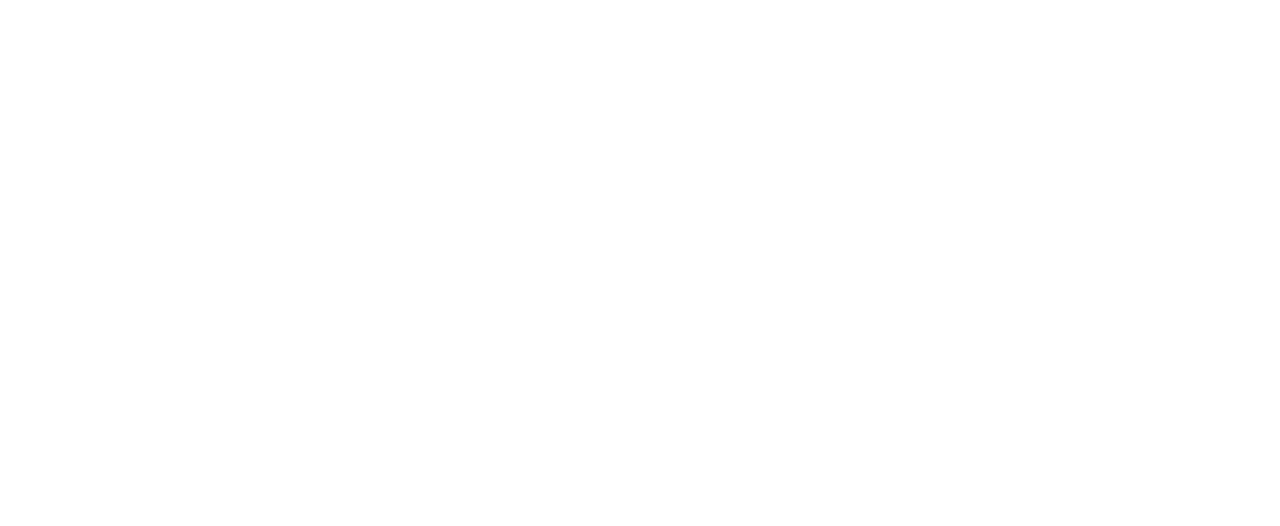
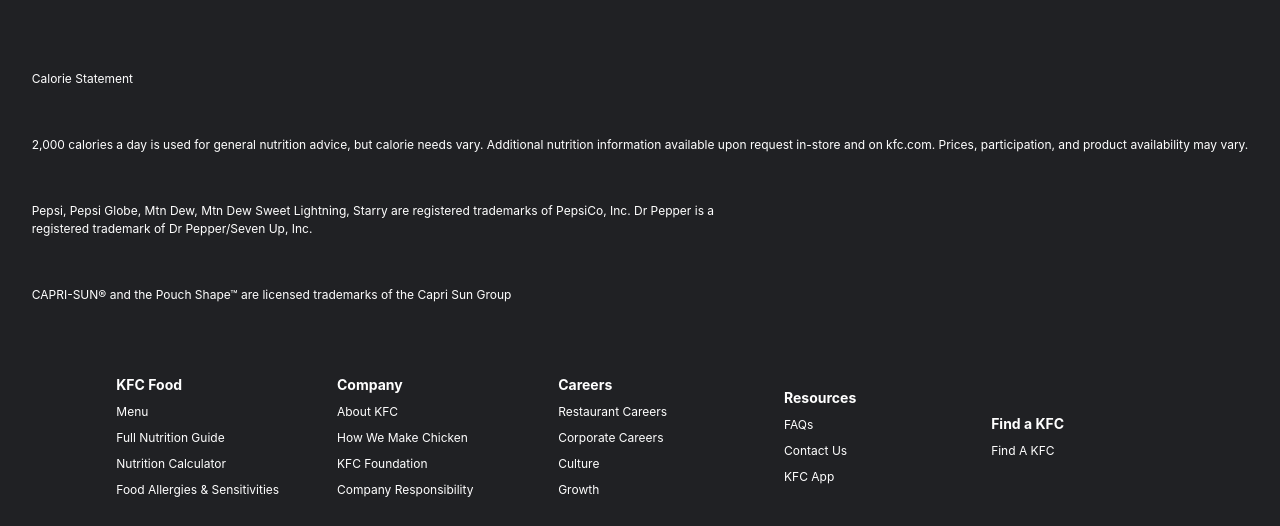
Before and after one commit to Swarnava-paul/kfc.com-react, a React (Vite) app: page / in a window 1280 px wide. Shown: the part 3579-4105 px from the top of the page. Before the commit the page ends 3569 px from the top, so only its background shows below. Built offline with nearby package versions, Linux system fonts and the light colour scheme.

Commit message:
multiple changes are made

```diff
--- a/src/App.jsx
+++ b/src/App.jsx
@@ -1,10 +1,9 @@
-
 import './App.css'
-
 
 // components
 import { Navbar } from './components/navbar'
 import { Redlineloading } from './components/loading'
+import {Footer} from './components/footer'
 
 // Route
 import { Allroutes } from './routes/routes'
@@ -17,6 +16,7 @@ function App() {
     <Navbar/>
     <Redlineloading/>
     <Allroutes/>
+    <Footer/>
     </>
   )
 }
--- /dev/null
+++ b/src/components/footer.jsx
@@ -0,0 +1,90 @@
+import {Grid,Text,Box} from "@chakra-ui/react"
+
+
+export function Footer(){
+
+
+    return(
+        <>
+        <Grid  bg='RGB(32, 33, 36)' placeItems='center'>
+          <Firstsectiontext/>
+          <Secondsection/>
+        </Grid>
+        </>
+    )
+}
+
+
+
+const Firstsectiontext = ()=>{
+
+    return (
+        <>
+        <Grid  h='auto' color='white' fontSize={{base:"7px",sm:'8px',md:'9px',lg:"12px"}} fontWeight='400' rowGap={12} mt={{base:"90px",sm:"50px",md:"80px"}} justifyContent='center'>
+           <Box><Text>Calorie Statement</Text></Box>
+           <Box w={{base:"100%",sm:'100%',md:"90%",lg:"100%"}}><Text>2,000 calories a day is used for general nutrition advice, but calorie needs vary. Additional nutrition information available upon request in-store and on kfc.com. Prices, participation, and product availability may vary.</Text></Box>
+           <Box w={{base:"90%",sm:'90%',md:"80%",lg:"60%"}}><Text>Pepsi, Pepsi Globe, Mtn Dew, Mtn Dew Sweet Lightning, Starry are registered trademarks of PepsiCo, Inc.
+Dr Pepper is a registered trademark of Dr Pepper/Seven Up, Inc.</Text></Box>
+           <Box><Text>CAPRI-SUN® and the Pouch Shape™ are licensed trademarks of the Capri Sun Group</Text></Box>
+        </Grid>
+        </>
+    )
+}
+
+const Secondsection = ()=>{
+
+    const text_style={
+      fontWeight:'700',
+      fontSize:'14px'
+    }
+    const child_grid_gap={
+        rowGap:'8px'
+    }
+    return(
+        <>
+        <Grid p='30px' fontSize={12} mt={10} w='90%' templateColumns='repeat(7,19%)' color='white' placeItems='center'>
+            <Grid sx={child_grid_gap}>
+                <Text sx={text_style}>KFC Food</Text>
+                <Grid sx={child_grid_gap} >
+                    <Text>Menu</Text>
+                    <Text>Full Nutrition Guide</Text>
+                    <Text>Nutrition Calculator</Text>
+                    <Text>Food Allergies & Sensitivities</Text>
+                </Grid>
+            </Grid>
+            <Grid sx={child_grid_gap}>
+                <Text sx={text_style}>Company</Text>
+                <Grid sx={child_grid_gap}>
+                    <Text>About KFC</Text>
+                    <Text>How We Make Chicken</Text>
+                    <Text>KFC Foundation</Text>
+                    <Text>Company Responsibility</Text>
+                </Grid>
+            </Grid>
+            <Grid sx={child_grid_gap}>
+                <Text sx={text_style}>Careers</Text>
+                <Grid sx={child_grid_gap}>
+                    <Text>Restaurant Careers</Text>
+                    <Text>Corporate Careers</Text>
+                    <Text>Culture</Text>
+                    <Text>Growth</Text>
+                </Grid>
+            </Grid>
+            <Grid sx={child_grid_gap}>
+                <Text sx={text_style}>Resources</Text>
+                <Grid sx={child_grid_gap}>
+                    <Text>FAQs</Text>
+                    <Text>Contact Us</Text>
+                    <Text>KFC App</Text>
+                </Grid>
+            </Grid>
+            <Grid sx={child_grid_gap}>
+                <Text sx={text_style}>Find a KFC</Text>
+                <Grid>
+                    <Text>Find A KFC</Text>
+                </Grid>
+            </Grid>
+        </Grid>
+        </>
+    )
+}
--- a/src/components/lastsection.jsx
+++ b/src/components/lastsection.jsx
@@ -5,18 +5,18 @@ export function Lastsection(){
 
     return (
         <>
-        <Grid  w='100%' h='auto' bg='RGB(246, 245, 242)' templateColumns={{base:'100%',sm:"100%",md:'100%',lg:"60% 40%"}} templateRows={{base:'80% 20%',sm:"40% 60%",md:'40% 60%',lg:"100%"}}>
+        <Grid  w='100%' h='auto' bg='RGB(246, 245, 242)' templateColumns={{base:'100%',sm:"100%",md:'100%',lg:"60% 40%"}} templateRows={{base:'50% 50%',sm:"40% 60%",md:'40% 60%',lg:"100%"}} rowGap={10}>
 
             <Grid placeItems='center' mt={{base:"15px",sm:"35px",md:"50px",lg:'5px'}}>
                  <Box w={{base:'80%',sm:"50%",md:"70%",lg:"80%"}}><Text fontSize={{base:"24px",sm:'22px',md:'30px',lg:"52px"}} fontWeight='700' color='RGB(32, 33, 36)'>UNLOCK MORE FINGER LICKIN' GOOD BENEFITS</Text>
                  <Box w={{base:"98%",sm:"80%",md:'80%',lg:"60%"}}><Text fontSize={14} fontWeight='400' color='RGB(73, 73, 73)'>Create an account to get access to great deals and faster checkout.</Text></Box>
-                 <Button fontSize={{base:"12px",sm:'12px',md:"13px",lg:'15px'}} w={{base:"45%",sm:"47%",md:"30%",lg:"20%"}} mt={6} bg='RGB(32, 33, 36)' color='white' _hover={{bg:'RGB(32, 33, 36)'}}>Sign me up!</Button>
+                 <Button pos='static' fontSize={{base:"12px",sm:'12px',md:"13px",lg:'15px'}} w={{base:"45%",sm:"47%",md:"30%",lg:"20%"}} mt={6} bg='RGB(32, 33, 36)' color='white' _hover={{bg:'RGB(32, 33, 36)'}}>Sign me up!</Button>
                  </Box>
            </Grid>
 
-           <Grid  w='100%' justifyContent='center'  bg='RGB(246,245,242)' mt={{base:"2px",sm:"15px",md:"35px",lg:'0px'}} >
-            <Image display={{base:'none',sm:'none',md:"none",lg:'block'}} src='https://i.ibb.co/q7XnW0y/Screenshot-2024-04-13-081734.png'/>
-           <Image bg='RGB(246,245,242)' display={{base:'block',sm:'block',md:'block',lg:"none"}} src='https://i.ibb.co/Q62MYM4/Screenshot-2024-04-13-100704-removebg-preview.png'/>
+           <Grid  w='100%' placeItems='center'   bg='RGB(246,245,242)'  >
+            <Image  display={{base:'none',sm:'none',md:"none",lg:'block'}} src='https://i.ibb.co/q7XnW0y/Screenshot-2024-04-13-081734.png'/>
+           <Image w={{base:"70%",sm:"70%",md:'50%'}} bg='RGB(246,245,242)' display={{base:'block',sm:'block',md:'block',lg:"none"}} src='https://i.ibb.co/Q62MYM4/Screenshot-2024-04-13-100704-removebg-preview.png'/>
            </Grid>
         </Grid>
         </>
```
